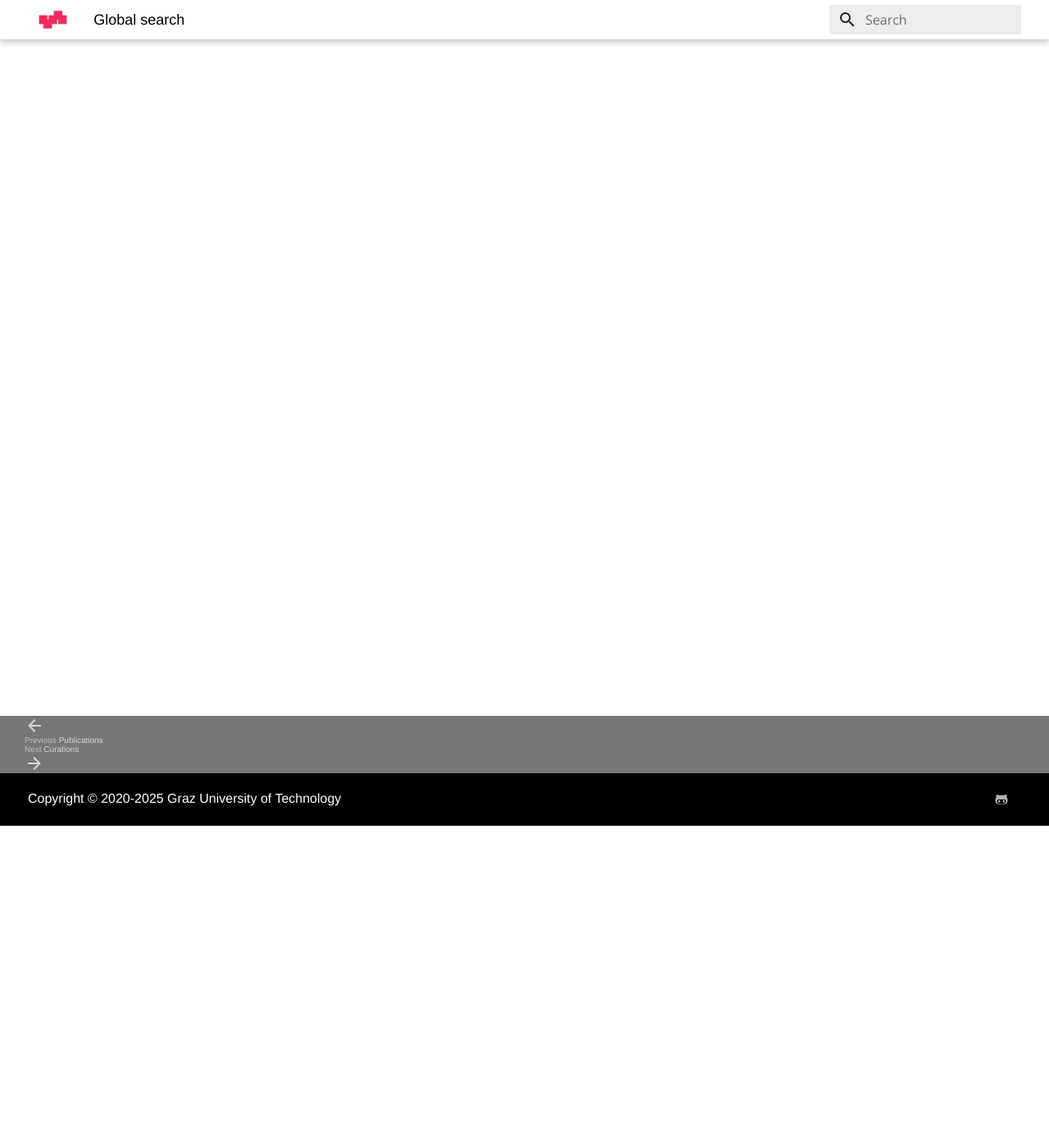
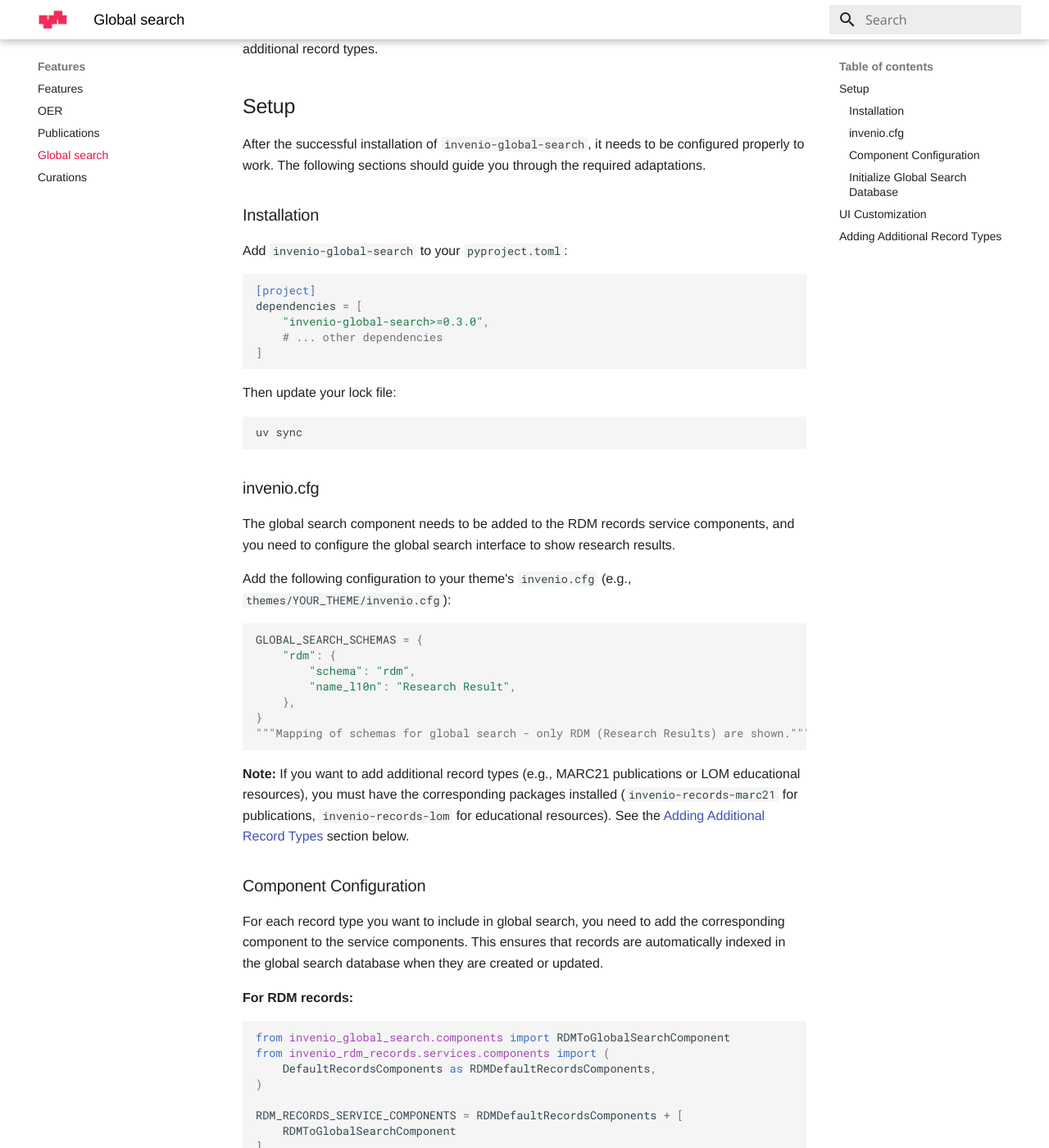
Before and after one commit to tu-graz-library/docs-repository, an MkDocs documentation site: the page built from docs/features/gs.md, in a window 1280 px wide and 1400 px high, scrolled down 393 px. Shown: the whole window at 82% size. Built offline with MkDocs 1.6.1 and Material for MkDocs 9.7.7, drawn with Linux system fonts in a browser that asks for light colours; some of the changed text lies outside the part shown.

Commit message:
docs: Add global search setup guide for research results (#20)

````diff
--- a/docs/features/gs.md
+++ b/docs/features/gs.md
@@ -1 +1,155 @@
-# todo
+# Global Search feature
+
+[invenio-global-search](https://github.com/tu-graz-library/invenio-global-search) is an Invenio package that provides a unified search interface across different record types (RDM records, MARC21 publications, LOM educational resources) in the Repository.
+
+**Note:** Global search is most useful when you have multiple data models (e.g., RDM + MARC21, or RDM + LOM). If you only have RDM records, the built-in RDM search is sufficient and global search may not be necessary.
+
+This guide explains how to set up global search for research results, with examples for adding additional record types.
+
+## Setup
+
+After the successful installation of `invenio-global-search`, it needs to be configured properly to work. The following sections should guide you through the required adaptations.
+
+### Installation
+
+Add `invenio-global-search` to your `pyproject.toml`:
+
+```toml
+[project]
+dependencies = [
+    "invenio-global-search>=0.3.0",
+    # ... other dependencies
+]
+```
+
+Then update your lock file:
+
+```bash
+uv sync
+```
+
+### invenio.cfg
+
+The global search component needs to be added to the RDM records service components, and you need to configure the global search interface to show research results.
+
+Add the following configuration to your theme's `invenio.cfg` (e.g., `themes/YOUR_THEME/invenio.cfg`):
+
+```python
+GLOBAL_SEARCH_SCHEMAS = {
+    "rdm": {
+        "schema": "rdm",
+        "name_l10n": "Research Result",
+    },
+}
+"""Mapping of schemas for global search - only RDM (Research Results) are shown."""
+```
+
+**Note:** If you want to add additional record types (e.g., MARC21 publications or LOM educational resources), you must have the corresponding packages installed (`invenio-records-marc21` for publications, `invenio-records-lom` for educational resources). See the [Adding Additional Record Types](#adding-additional-record-types) section below.
+
+### Component Configuration
+
+For each record type you want to include in global search, you need to add the corresponding component to the service components. This ensures that records are automatically indexed in the global search database when they are created or updated.
+
+**For RDM records:**
+
+```python
+from invenio_global_search.components import RDMToGlobalSearchComponent
+from invenio_rdm_records.services.components import (
+    DefaultRecordsComponents as RDMDefaultRecordsComponents,
+)
+
+RDM_RECORDS_SERVICE_COMPONENTS = RDMDefaultRecordsComponents + [
+    RDMToGlobalSearchComponent
+]
+```
+
+**For MARC21 publications (if installed):**
+
+```python
+from invenio_global_search.components import Marc21ToGlobalSearchComponent
+from invenio_records_marc21.services.components import (
+    DefaultRecordsComponents as Marc21DefaultRecordsComponents,
+)
+
+MARC21_RECORDS_SERVICE_COMPONENTS = Marc21DefaultRecordsComponents + [
+    Marc21ToGlobalSearchComponent
+]
+```
+
+**For LOM educational resources (if installed):**
+
+```python
+from invenio_global_search.components import LOMToGlobalSearchComponent
+from invenio_records_lom.services.components import (
+    DefaultRecordsComponents as LOMDefaultRecordsComponents,
+)
+
+LOM_RECORDS_SERVICE_COMPONENTS = LOMDefaultRecordsComponents + [
+    LOMToGlobalSearchComponent
+]
+```
+
+### Initialize Global Search Database
+
+After configuring global search, you need to initialize the global search database:
+
+```bash
+invenio global-search rebuild-database
+```
+
+This command creates the necessary database tables for storing global search records.
+
+
+## UI Customization
+
+The global search feature uses the global search template for the main search page. Configure this in your `invenio.cfg`:
+
+```python
+SEARCH_UI_SEARCH_TEMPLATE = "invenio_records_global_search/search/search.html"
+```
+
+This ensures that users hitting "Enter" in the search bar are directed to the global search interface, which shows research results.
+
+**Important:** After setting `SEARCH_UI_SEARCH_TEMPLATE` to use the global search template, the default RDM records search route will no longer be accessible. You need to create a new route for RDM records search if you want to provide direct access to RDM-only search. This is typically done by adding a custom view/route in your theme package.
+
+## Adding Additional Record Types
+
+To make global search more useful, you can add additional record types such as MARC21 publications or LOM educational resources.
+
+**Prerequisites:** You must have the corresponding packages installed:
+- For MARC21 publications: `invenio-records-marc21`
+- For LOM educational resources: `invenio-records-lom`
+
+After installing the respective packages, you need to:
+1. Add the component to the service components (see [Component Configuration](#component-configuration) above)
+2. Update your `GLOBAL_SEARCH_SCHEMAS` configuration
+
+**Example: Adding MARC21 Publications**
+
+```python
+GLOBAL_SEARCH_SCHEMAS = {
+    "rdm": {
+        "schema": "rdm",
+        "name_l10n": "Research Result",
+    },
+    "marc21": {
+        "schema": "marc21",
+        "name_l10n": "Publication",
+    },
+}
+```
+
+**Example: Adding LOM Educational Resources**
+
+```python
+GLOBAL_SEARCH_SCHEMAS = {
+    "rdm": {
+        "schema": "rdm",
+        "name_l10n": "Research Result",
+    },
+    "lom": {
+        "schema": "lom",
+        "name_l10n": "OER",
+    },
+}
+```
````
